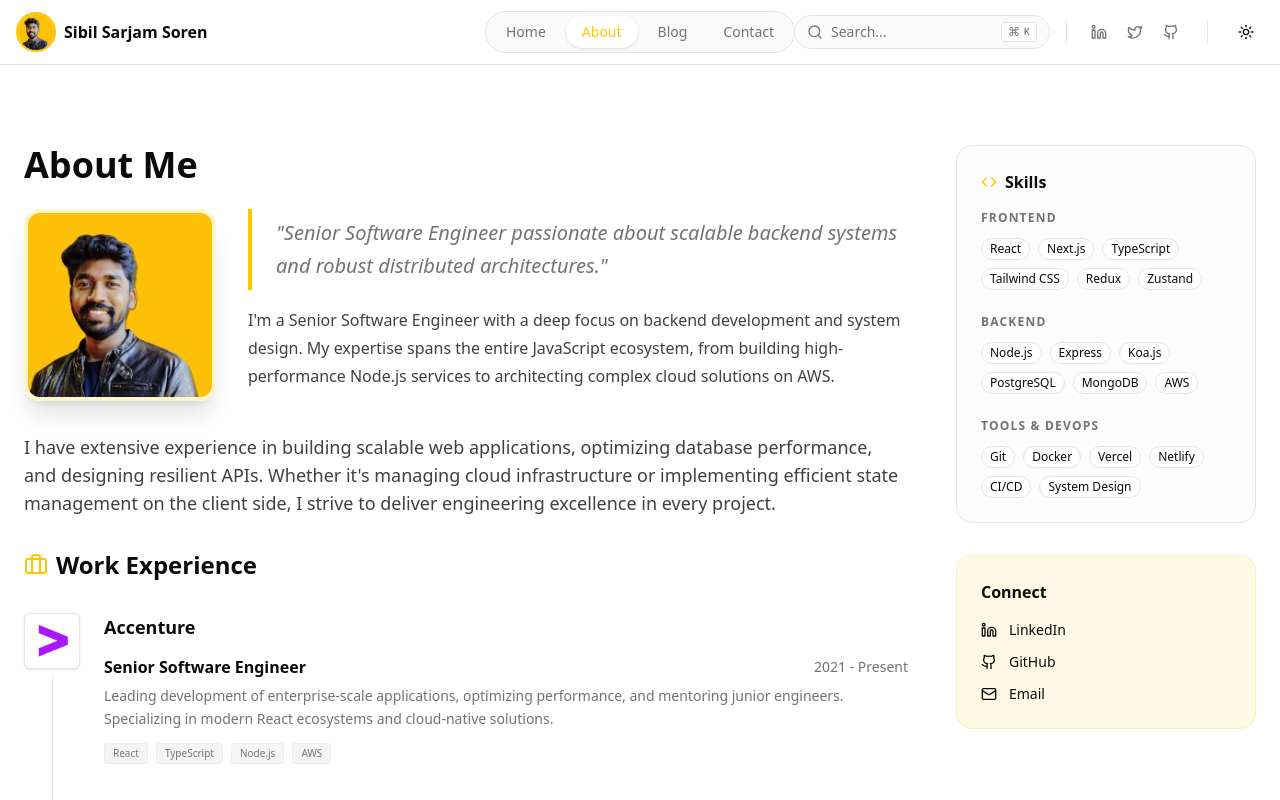
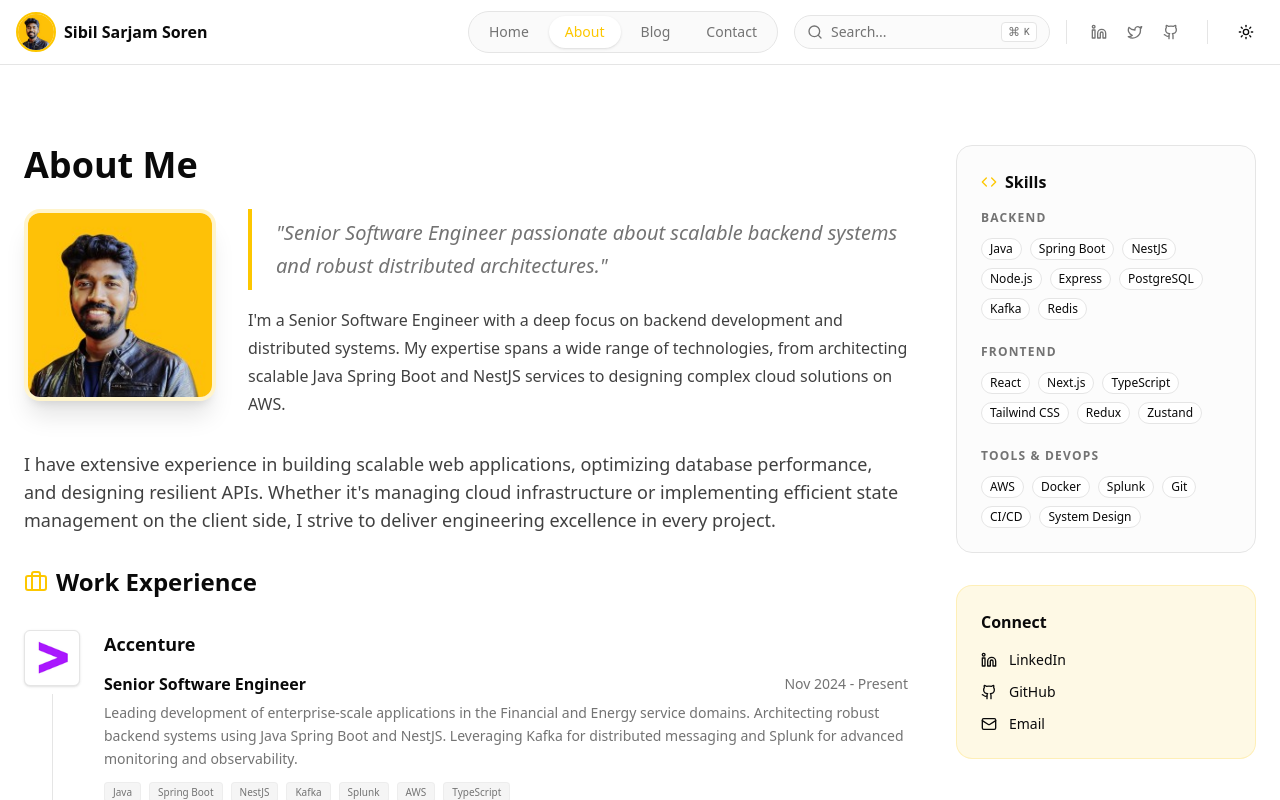
Before and after one commit to SibilSoren/personal-blog, a Next.js app: page /about in a window 1280 px wide. Shown: the top 800 px of the page. Built offline with nearby package versions, Linux system fonts and the light colour scheme.

Commit message:
feat: Update about page content with current role details and tech stack, and refine header layout for improved responsiveness.

```diff
--- a/src/app/about/page.tsx
+++ b/src/app/about/page.tsx
@@ -11,9 +11,9 @@ const experiences = [
     roles: [
       {
         title: "Senior Software Engineer",
-        period: "2021 - Present",
-        description: "Leading development of enterprise-scale applications, optimizing performance, and mentoring junior engineers. Specializing in modern React ecosystems and cloud-native solutions.",
-        tags: ["React", "TypeScript", "Node.js", "AWS"]
+        period: "Nov 2024 - Present",
+        description: "Leading development of enterprise-scale applications in the Financial and Energy service domains. Architecting robust backend systems using Java Spring Boot and NestJS. Leveraging Kafka for distributed messaging and Splunk for advanced monitoring and observability.",
+        tags: ["Java", "Spring Boot", "NestJS", "Kafka", "Splunk", "AWS", "TypeScript"]
       }
     ]
   },
@@ -62,9 +62,9 @@ const experiences = [
 ]
 
 const skills = [
+  { category: "Backend", items: ["Java", "Spring Boot", "NestJS", "Node.js", "Express", "PostgreSQL", "Kafka", "Redis"] },
   { category: "Frontend", items: ["React", "Next.js", "TypeScript", "Tailwind CSS", "Redux", "Zustand"] },
-  { category: "Backend", items: ["Node.js", "Express", "Koa.js", "PostgreSQL", "MongoDB", "AWS"] },
-  { category: "Tools & DevOps", items: ["Git", "Docker", "Vercel", "Netlify", "CI/CD", "System Design"] },
+  { category: "Tools & DevOps", items: ["AWS", "Docker", "Splunk", "Git", "CI/CD", "System Design"] },
 ]
 
 export default function AboutPage() {
@@ -90,7 +90,7 @@ export default function AboutPage() {
                   </p>
                   <div className="prose prose-neutral dark:prose-invert max-w-none">
                     <p>
-                      I'm a Senior Software Engineer with a deep focus on backend development and system design. My expertise spans the entire JavaScript ecosystem, from building high-performance Node.js services to architecting complex cloud solutions on AWS.
+                      I'm a Senior Software Engineer with a deep focus on backend development and distributed systems. My expertise spans a wide range of technologies, from architecting scalable Java Spring Boot and NestJS services to designing complex cloud solutions on AWS.
                     </p>
                   </div>
                 </div>
--- a/src/components/layout/header.tsx
+++ b/src/components/layout/header.tsx
@@ -42,8 +42,8 @@ export function Header({ posts }: HeaderProps) {
   return (
     <header className="sticky top-0 z-50 w-full border-b bg-background/95 backdrop-blur supports-[backdrop-filter]:bg-background/60">
       <div className="container mx-auto flex h-16 items-center justify-between px-4">
-        {/* Logo/Avatar */}
-        <Link href="/" className="flex items-center space-x-2 z-50 relative" onClick={() => setMobileMenuOpen(false)}>
+        <div className="flex-1 flex justify-start items-center overflow-hidden">
+          <Link href="/" className="flex items-center space-x-2 z-50 relative shrink-0" onClick={() => setMobileMenuOpen(false)}>
             <div className="h-10 w-10 overflow-hidden rounded-full border-2 border-primary">
               <Image
                 src="/avatar.png"
@@ -53,18 +53,19 @@ export function Header({ posts }: HeaderProps) {
                 className="object-cover"
               />
             </div>
-          <span className="hidden font-bold sm:inline-block">Sibil Sarjam Soren</span>
+            <span className="hidden font-bold sm:inline-block truncate">Sibil Sarjam Soren</span>
           </Link>
+        </div>
 
-        {/* Centered Navigation Pill (Desktop) */}
-        <nav className="absolute left-1/2 -translate-x-1/2 hidden lg:block">
+        {/* Navigation Pill (Desktop) */}
+        <nav className="hidden lg:flex items-center justify-center px-4">
           <div className="flex items-center space-x-1 rounded-full border bg-muted/50 p-1">
             {navItems.map((item) => (
               <Link
                 key={item.href}
                 href={item.href}
                 className={cn(
-                  "relative rounded-full px-4 py-1.5 text-sm font-medium transition-colors hover:text-primary",
+                  "relative rounded-full px-4 py-1.5 text-sm font-medium transition-colors hover:text-primary whitespace-nowrap",
                   pathname === item.href
                     ? "bg-background text-primary shadow-sm"
                     : "text-muted-foreground"
@@ -76,8 +77,7 @@ export function Header({ posts }: HeaderProps) {
           </div>
         </nav>
 
-        {/* Right side: Search, Theme Toggle & Socials */}
-        <div className="flex items-center gap-4">
+        <div className="flex-1 flex items-center justify-end gap-2 sm:gap-4">
           <SpotlightSearch posts={posts} />
 
           <div className="h-6 w-px bg-border hidden sm:block" />
```
Lines whose indentation alone changed are shown as unchanged.
